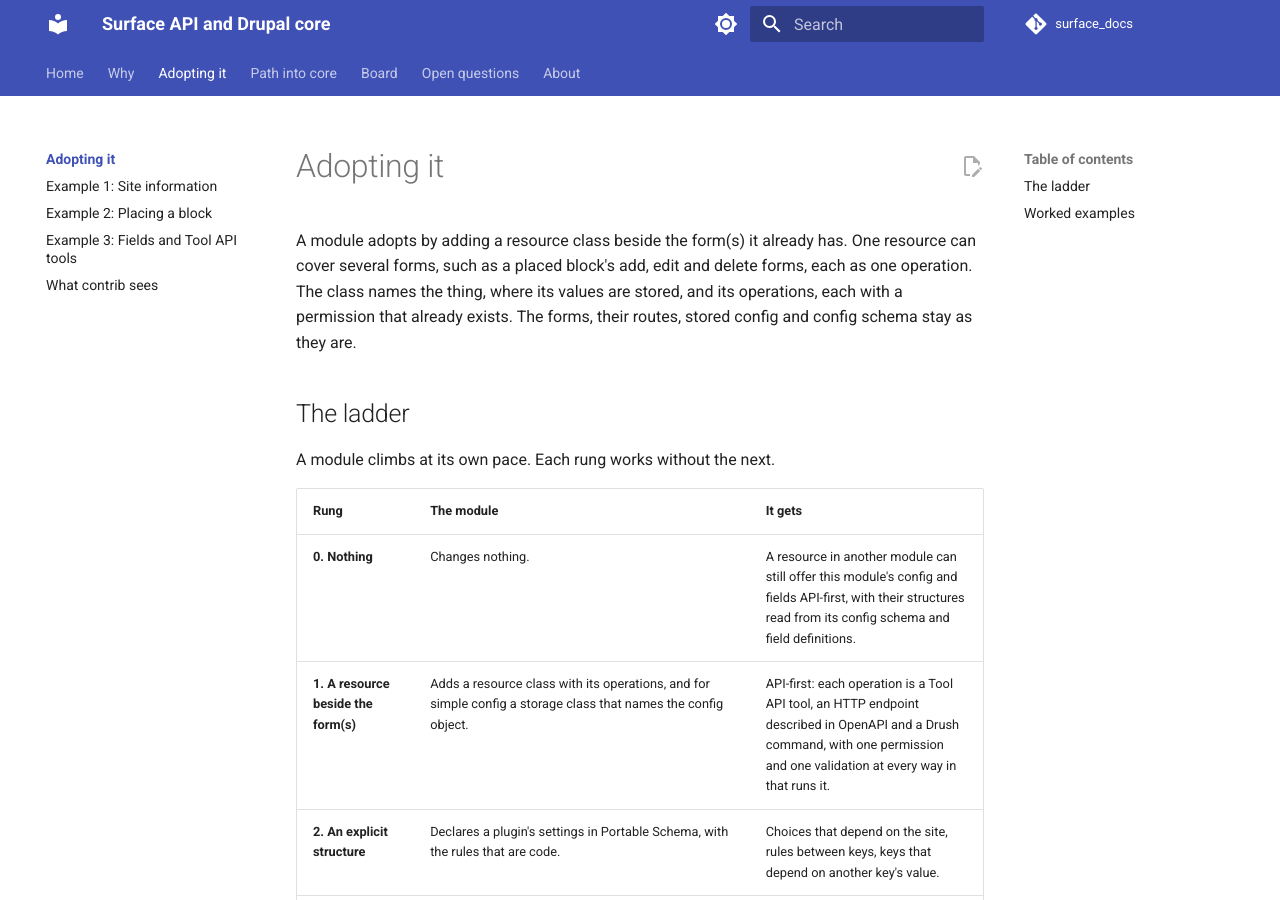
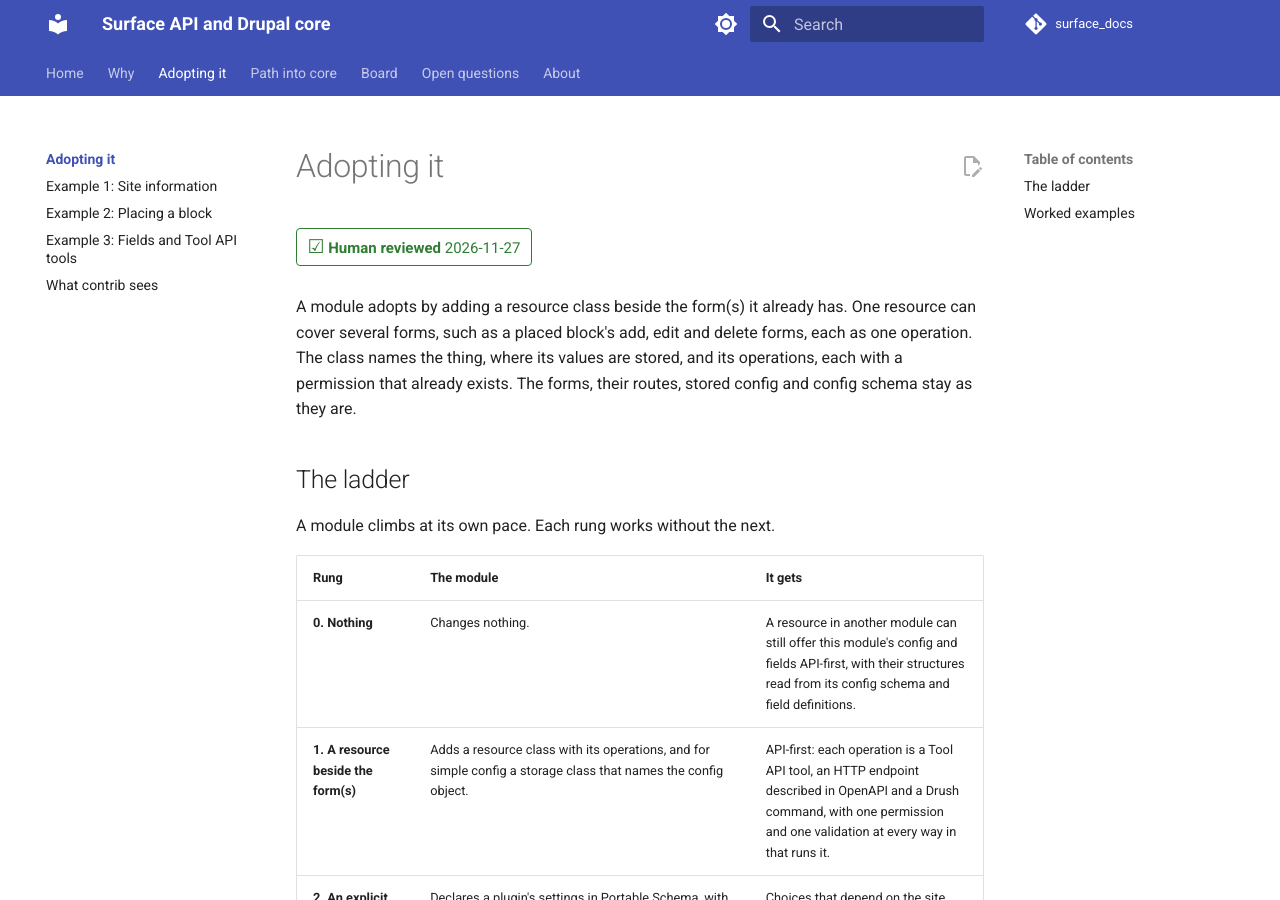
Before and after one commit to mlander/surface_docs, an MkDocs documentation site: the page built from docs/adopting/index.md, in a window 1280 px wide and 900 px high. Built offline with MkDocs 1.6.1 and Material for MkDocs 9.7.7, drawn with Linux system fonts in a browser that asks for light colours; comment, search, counter and statistics services are not loaded.

Commit message:
Adopting it: human reviewed

```diff
--- a/docs/adopting/index.md
+++ b/docs/adopting/index.md
@@ -1,3 +1,7 @@
+---
+human_reviewed: 2026-11-27
+---
+
 # Adopting it
 
 A module adopts by adding a resource class beside the form(s) it already has. One resource can cover several forms, such as a placed block's add, edit and delete forms, each as one operation. The class names the thing, where its values are stored, and its operations, each with a permission that already exists. The forms, their routes, stored config and config schema stay as they are.
```
